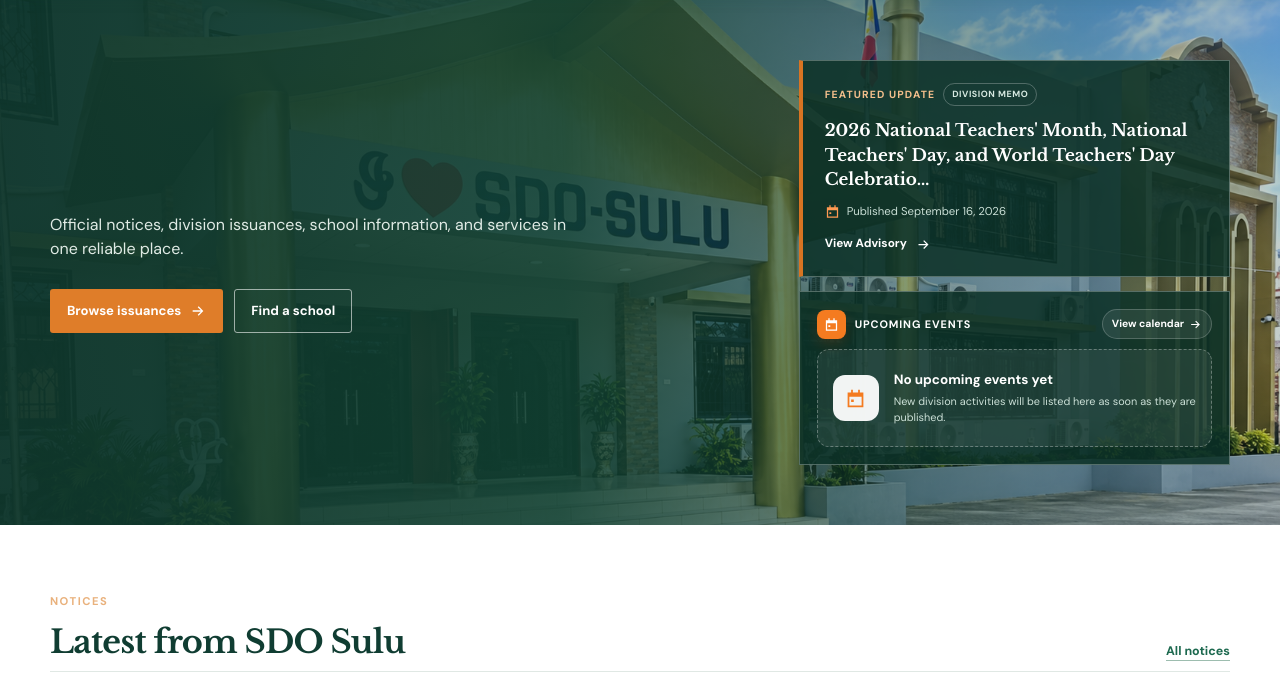
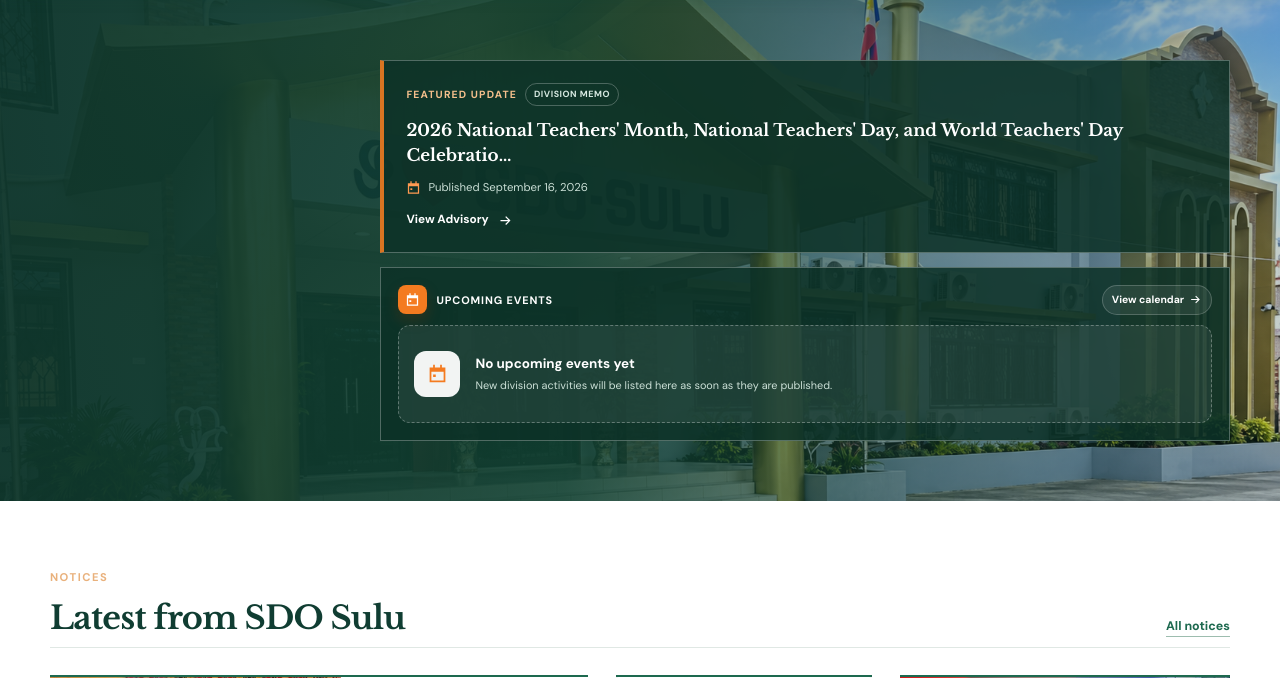
Before and after one commit to abdulkadiljhonardz-byte/sdo-sulu-website, a Django app: page / in a window 1280 px wide. Shown: the part 126-804 px from the top of the page. Run offline with Django 5.2, Linux system fonts and the light colour scheme; data comes from the database, SQL or seed files in the repository; data that the repository does not hold is empty; some libraries are stand-ins or nearby versions.

Commit message:
Remove homepage hero copy and actions

```diff
--- a/static/css/human-design.css
+++ b/static/css/human-design.css
@@ -55,6 +55,10 @@ a, button { transition-duration: 140ms; }
   align-items: center;
   min-height: 500px;
   padding: 60px 0;
+}
+.portal-hero-sidebar-only {
+  grid-template-columns: minmax(330px, .72fr);
+  justify-content: end;
 }
 .portal-hero-copy { max-width: 650px; }
 .portal-kicker, .section-overline {
--- a/templates/base/base.html
+++ b/templates/base/base.html
@@ -43,7 +43,7 @@
   <link rel="stylesheet" href="{% static 'css/home-enhancements.css' %}?v=20260917.5">
   <link rel="stylesheet" href="{% static 'css/mobile-nav.css' %}?v=20260917.5">
   <link rel="stylesheet" href="{% static 'css/header-enhancements.css' %}?v=20260917.1">
-  <link rel="stylesheet" href="{% static 'css/human-design.css' %}?v=20260919.1">
+  <link rel="stylesheet" href="{% static 'css/human-design.css' %}?v=20260919.2">
 </head>
 <body>
   <a href="#main" class="skip-link">Skip to content</a>
--- a/templates/core/home.html
+++ b/templates/core/home.html
@@ -8,14 +8,7 @@
 <section class="home-masthead">
   <img class="masthead-office" src="{% static 'sdooffice.png' %}?v=20260917.6" alt="" aria-hidden="true">
   <div class="masthead-lines" aria-hidden="true"></div>
-  <div class="site-shell portal-hero">
-    <div class="portal-hero-copy">
-      <p>Official notices, division issuances, school information, and services in one reliable place.</p>
-      <div class="portal-hero-actions">
-        <a class="portal-button portal-button-primary" href="{% url 'issuances:list' %}">Browse issuances <svg aria-hidden="true"><use href="#icon-arrow"/></svg></a>
-        <a class="portal-button portal-button-secondary" href="{% url 'schools:directory' %}">Find a school</a>
-      </div>
-    </div>
+  <div class="site-shell portal-hero portal-hero-sidebar-only">
     <aside class="hero-sidebar">
       {% if featured_advisory %}
       <article class="hero-featured-advisory">
```
